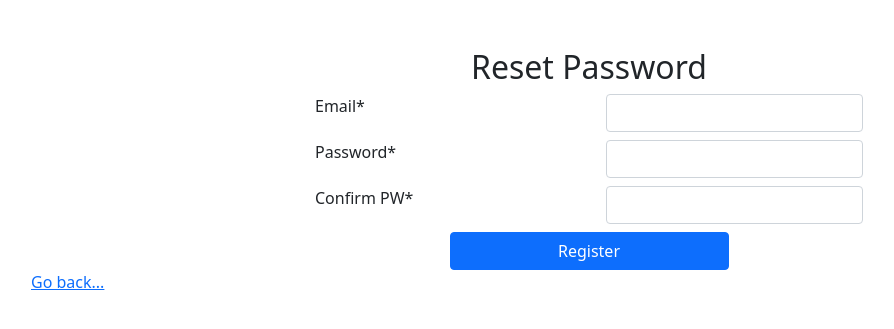
After one commit to oassami/login_registration, a Django app: page /user/pw_reset in a window 1280 px wide. The commit adds this page. Shown: the top 329 px of the page, without its empty margins (51-945 px from the left). Run offline with Django 3.2, Linux system fonts and the light colour scheme.

Commit message:
Added Reset Password

```diff
--- a/log_reg_app/templates/index.html
+++ b/log_reg_app/templates/index.html
@@ -117,6 +117,7 @@
                             <input type="password" class="form-control" name="password">
                         </div>
                     </div>
+                    <a href="/user/pw_reset" class="row mb-2 row justify-content-md-end">Forgot your password?</a>
                     <div class="d-grid gap-2 col-3 mx-auto">
                         <button type="submit" class="btn btn-primary">Log In</button>
                     </div>
--- /dev/null
+++ b/log_reg_app/templates/reset.html
@@ -0,0 +1,61 @@
+<!DOCTYPE html>
+<html lang="en">
+<head>
+    <meta charset="UTF-8">
+    <meta http-equiv="X-UA-Compatible" content="IE=edge">
+    <meta name="viewport" content="width=device-width, initial-scale=1.0">
+    <title>Document</title>
+
+        <!-- Bootstrap TAGS from (getbootstrap.com/docs) -->
+    <!-- CSS -->
+    <link href="https://cdn.jsdelivr.net/npm/bootstrap@5.0.1/dist/css/bootstrap.min.css" rel="stylesheet"
+        integrity="sha384-+0n0xVW2eSR5OomGNYDnhzAbDsOXxcvSN1TPprVMTNDbiYZCxYbOOl7+AMvyTG2x" crossorigin="anonymous">
+    <!-- JavaScript -->
+    <script src="https://cdn.jsdelivr.net/npm/bootstrap@5.0.1/dist/js/bootstrap.bundle.min.js"
+        integrity="sha384-gtEjrD/SeCtmISkJkNUaaKMoLD0//ElJ19smozuHV6z3Iehds+3Ulb9Bn9Plx0x4"
+        crossorigin="anonymous"></script>
+    <!-- Bootstrap TAGS -->
+
+</head>
+<body>
+    <div class="container">
+        <h2 class="text-center mt-5">Reset Password</h2>
+        {% if messages %}
+            {% for message in messages %}
+                <p class="text-center">{{ message }}</p>
+            {% endfor %}
+        {% endif %}
+        <form action="/user/pw_reset" method="POST">
+            {% csrf_token %}
+            <div class="row g-5 mb-2 justify-content-md-center">
+                <div class="col-3">
+                    <label class="form-label">Email*</label>
+                </div>
+                <div class="col-auto">
+                    <input type="email" class="form-control" name="email" value="{{request.session.email}}">
+                </div>
+            </div>
+            <div class="row g-5 mb-2 row justify-content-md-center">
+                <div class="col-3">
+                    <label class="form-label">Password*</label>
+                </div>
+                <div class="col-auto">
+                    <input type="password" class="form-control" name="password">
+                </div>
+            </div>
+            <div class="row g-5 mb-2 row justify-content-md-center">
+                <div class="col-3">
+                    <label class="form-label">Confirm PW*</label>
+                </div>
+                <div class="col-auto">
+                    <input type="password" class="form-control" name="c_password">
+                </div>
+            </div>
+            <div class="d-grid gap-2 col-3 mx-auto">
+                <button type="submit" class="btn btn-primary">Register</button>
+            </div>
+        </form>
+        <a href="/">Go back...</a>
+    </div>
+</body>
+</html>
--- a/log_reg_app/urls.py
+++ b/log_reg_app/urls.py
@@ -7,4 +7,6 @@ urlpatterns = [
     path('user/login', views.user_login),
     path('success', views.user_seccess),
     path('clear_all', views.clear_forms),
+    path('user/pw_reset', views.pw_reset),
+    path('reseted', views.reseted),
 ]
--- a/log_reg_app/views.py
+++ b/log_reg_app/views.py
@@ -74,3 +74,29 @@ def user_seccess(request):
 def clear_forms(request):
     request.session.clear()
     return redirect('/')
+
+def pw_reset(request):
+    if request.method == "POST":
+        request.session.clear()
+        errors = User.objects.resetValidation(request.POST)
+        if errors:
+            for key, value in errors.items():
+                messages.error(request, value)
+            return redirect('/user/pw_reset')
+        request.session['email'] = request.POST['email']
+        request.session['password'] = request.POST['password']
+        return redirect('/reseted')
+    return render(request, 'reset.html')
+
+def reseted(request):
+    try:
+        user = User.objects.get(email = request.session['email'])
+    except:
+        messages.error(request, 'email address not found.')
+        return redirect('/user/pw_reset')
+    pw_hash = bcrypt.hashpw(request.session['password'].encode(), bcrypt.gensalt()).decode()
+    user.password = pw_hash
+    user.save()
+    request.session['action']= 'register'
+    messages.info(request, "Reset successful...! Please log in...")  # This is good to have if you didn't auto logged in the user after registaring
+    return redirect('/')
```
Also changed, not shown: log_reg_app/models.py (+14 -0 lines), db.sqlite3.
